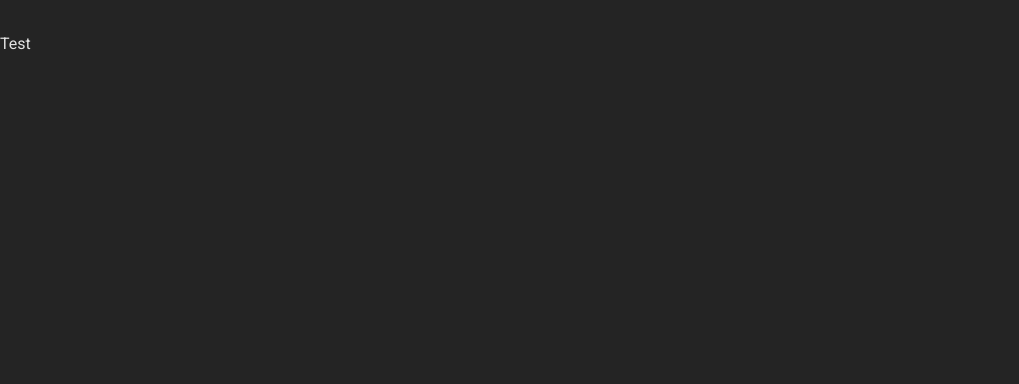
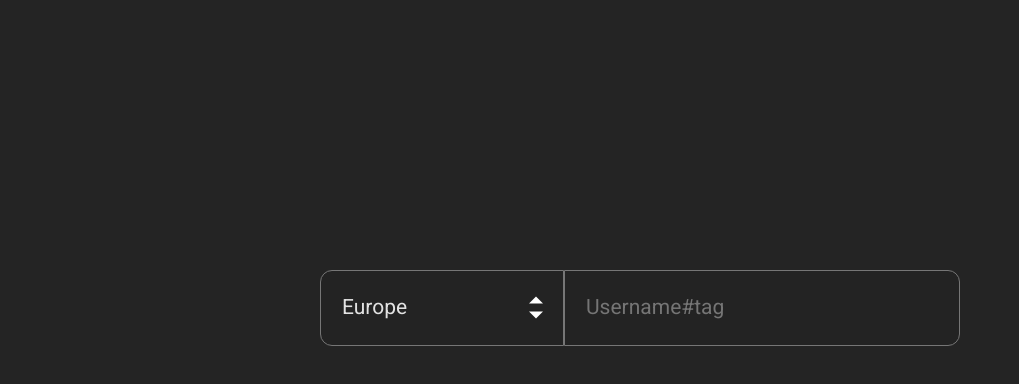
Before and after one commit to IamNanjo/valorant-api-frontend, a Vue app: page / in a window 1280 px wide. Shown: the top 384 px of the page, without its empty margins (0-1019 px from the left). Built offline with nearby package versions, Linux system fonts and the light colour scheme.

Commit message:
Basic test

```diff
--- a/src/App.vue
+++ b/src/App.vue
@@ -1,7 +1,13 @@
-<script setup></script>
+<script setup>
+import SearchFieldVue from "./components/SearchField.vue";
+import MatchHistoryContainerVue from "./components/MatchHistoryContainer.vue";
+</script>
 
 <template>
-    Test
+	<main>
+		<SearchFieldVue />
+		<MatchHistoryContainerVue />
+	</main>
 </template>
 
-<style scoped lang="scss"></style>
+<style lang="scss"></style>
--- a/src/components/Match.vue
+++ b/src/components/Match.vue
@@ -1,5 +1,14 @@
-<script setup></script>
+<script setup>
+const props = defineProps({
+	matchData: {
+		type: Object,
+		required: true
+	}
+});
+</script>
 
-<template></template>
+<template>
+	<div>{{ match.metadata.matchid }}</div>
+</template>
 
 <style scoped lang="scss"></style>
--- a/src/components/MatchHistoryContainer.vue
+++ b/src/components/MatchHistoryContainer.vue
@@ -1,5 +1,14 @@
-<script setup></script>
+<script setup>
+import { store } from "../store";
+import MatchVue from "./Match.vue";
+</script>
 
-<template></template>
+<template>
+	<MatchVue
+		v-for="match in store.matchHistory"
+		:key="match.metadata.matchid"
+		:match-data="match"
+	/>
+</template>
 
 <style scoped lang="scss"></style>
--- a/src/components/SearchField.vue
+++ b/src/components/SearchField.vue
@@ -1,5 +1,134 @@
-<script setup></script>
+<script setup>
+import { ref } from "vue";
+import { store } from "../store";
 
-<template></template>
+const region = ref("eu");
+const usernameWithTag = ref("");
+const errorMsg = ref("");
 
-<style scoped lang="scss"></style>
+function handleSubmit() {
+	const [username, tag] = usernameWithTag.value.split("#");
+
+	fetch(`https://api.henrikdev.xyz/valorant/v3/matches/${region.value}/${username}/${tag || "tag"}`)
+		.then(async (res) => {
+			if (res.status === 200) {
+				errorMsg.value = "";
+				try {
+					const data = await res.json();
+					store.matchHistory = data.data;
+					store.userSearched = true;
+				} catch {
+					throw Error("Failed to fetch match history with given username")
+				}
+			} else {
+				throw Error("Failed to fetch match history with given username");
+			}
+		})
+		.catch((err) => {
+			errorMsg.value = err.message;
+		});
+}
+</script>
+
+<template>
+	<form
+		:class="store.userSearched ? '' : 'bigmargin'"
+		@submit.prevent="handleSubmit"
+	>
+		<div class="custom-select">
+			<select name="region" v-model="region">
+				<option selected value="eu">Europe</option>
+				<option value="na">North America</option>
+				<option value="kr">Korea</option>
+				<option value="ap">Asia Pacific</option>
+			</select>
+			<span class="custom-arrow"></span>
+		</div>
+		<input type="text" placeholder="Username#tag" v-model="usernameWithTag" />
+	</form>
+	<div v-if="errorMsg" class="error">{{ errorMsg }}</div>
+</template>
+
+<style scoped lang="scss">
+.bigmargin {
+	margin-top: 40%;
+}
+
+form {
+	display: flex;
+}
+
+input {
+	background-color: #232323;
+	border: 1px solid #767676;
+	border-bottom-right-radius: 12px;
+	border-top-right-radius: 12px;
+	width: 100%;
+	height: max-content;
+	font-size: 1.5rem;
+	padding: 1em;
+	box-shadow: none;
+}
+
+.custom-select {
+	position: relative;
+
+	select {
+		background-color: #232323;
+		height: 100%;
+		border: 1px solid #767676;
+		border-bottom-left-radius: 12px;
+		border-top-left-radius: 12px;
+		font-size: 1.5rem;
+		padding: 1em 4em 1em 1em;
+		appearance: none;
+	}
+
+	.custom-arrow {
+		position: absolute;
+		background-color: transparent;
+		top: 0;
+		right: 0;
+		width: 4em;
+		height: 100%;
+		pointer-events: none;
+
+		&::before,
+		&::after {
+			--size: 0.5em;
+			--color: white;
+
+			content: "";
+			position: absolute;
+			width: 0;
+			height: 0;
+			left: 50%;
+			transform: translate(-50%, -50%);
+		}
+
+		&::before {
+			border-left: var(--size) solid transparent;
+			border-right: var(--size) solid transparent;
+			border-bottom: var(--size) solid var(--color);
+
+			top: 40%;
+		}
+
+		&::after {
+			border-left: var(--size) solid transparent;
+			border-right: var(--size) solid transparent;
+			border-top: var(--size) solid var(--color);
+
+			top: 60%;
+		}
+	}
+}
+
+.error {
+	width: 100%;
+	padding: 0.5em;
+	color: #ef5350;
+	font-size: 2rem;
+	font-weight: 700;
+}
+</style>
--- a/src/main.js
+++ b/src/main.js
@@ -1,5 +1,7 @@
 import { createApp } from "vue";
+
 import "./style.css";
+
 import App from "./App.vue";
 
 createApp(App).mount("#app");
--- /dev/null
+++ b/src/store.js
@@ -0,0 +1,6 @@
+import { reactive } from "vue";
+
+export const store = reactive({
+    userSearched: false,
+    matchHistory: []
+});
--- a/src/style.css
+++ b/src/style.css
@@ -12,7 +12,7 @@
 
 :root {
 	font-family: Roboto, Inter, Avenir, Helvetica, Arial, sans-serif;
-	font-size: 16px;
+	font-size: clamp(14px, 1vw, 16px);
 	font-weight: 400;
 	color-scheme: dark;
 }
@@ -40,10 +40,18 @@ a:hover::after {
 
 body {
 	background-color: #242424;
+	width: 90%;
+	margin: 0 auto;
+	padding-top: 1em;
 	min-height: 100vh;
-	padding-top: 2em;
 }
 
 code {
 	font-family: "JetBrains Mono", monospace;
 }
+
+@media screen and (min-width: 960px) {
+	body {
+		width: 50%;
+	}
+}
```
